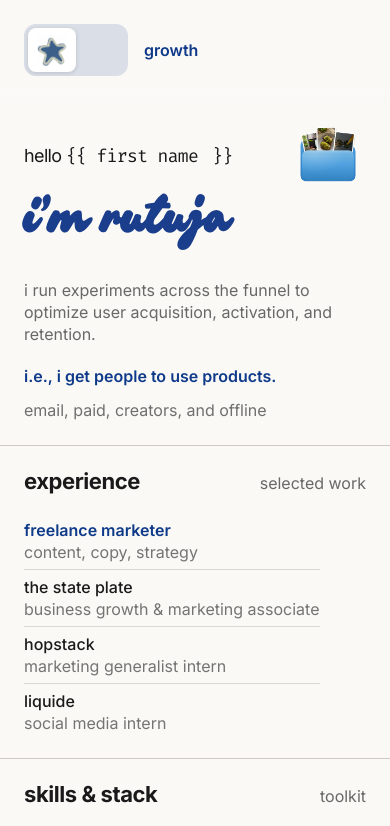
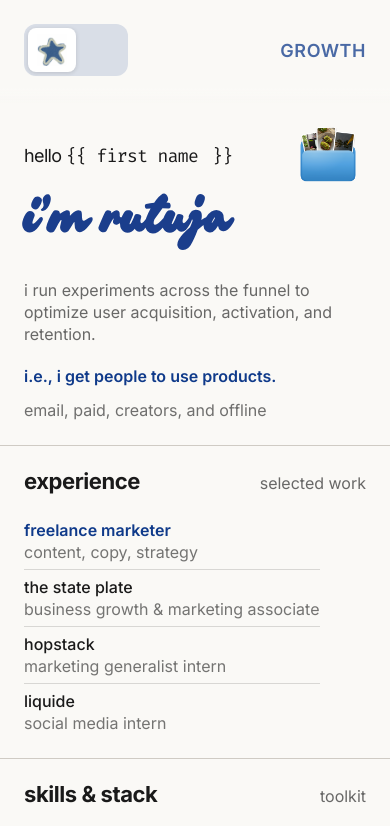
Before and after one commit to rutzonline/portfolio-site, a React (Vite) app: page / in a window 390 px wide. Shown: the top 826 px of the page. Built offline with nearby package versions, Linux system fonts and the light colour scheme.

Commit message:
Move the mobile mode title right and soften uppercase styling

```diff
--- a/src/index.css
+++ b/src/index.css
@@ -809,8 +809,9 @@ main, main * { scrollbar-width: thin; scrollbar-color: var(--scroll-thumb) trans
   }
   .mobile-mode-toggle img { width: 32px; height: 32px; object-fit: contain; mix-blend-mode: multiply; }
   .mode-bar-label {
-    position: relative; pointer-events: none;
-    font-family: "Inter", sans-serif; font-size: 16px; font-weight: 600; line-height: 1.5;
+    position: relative; pointer-events: none; margin-left: auto; opacity: .75;
+    font-family: "Inter", sans-serif; font-size: 18px; font-weight: 600; line-height: 1.5;
+    text-transform: uppercase; letter-spacing: .03em;
   }
 }
 @media (prefers-reduced-motion: reduce) {
```
